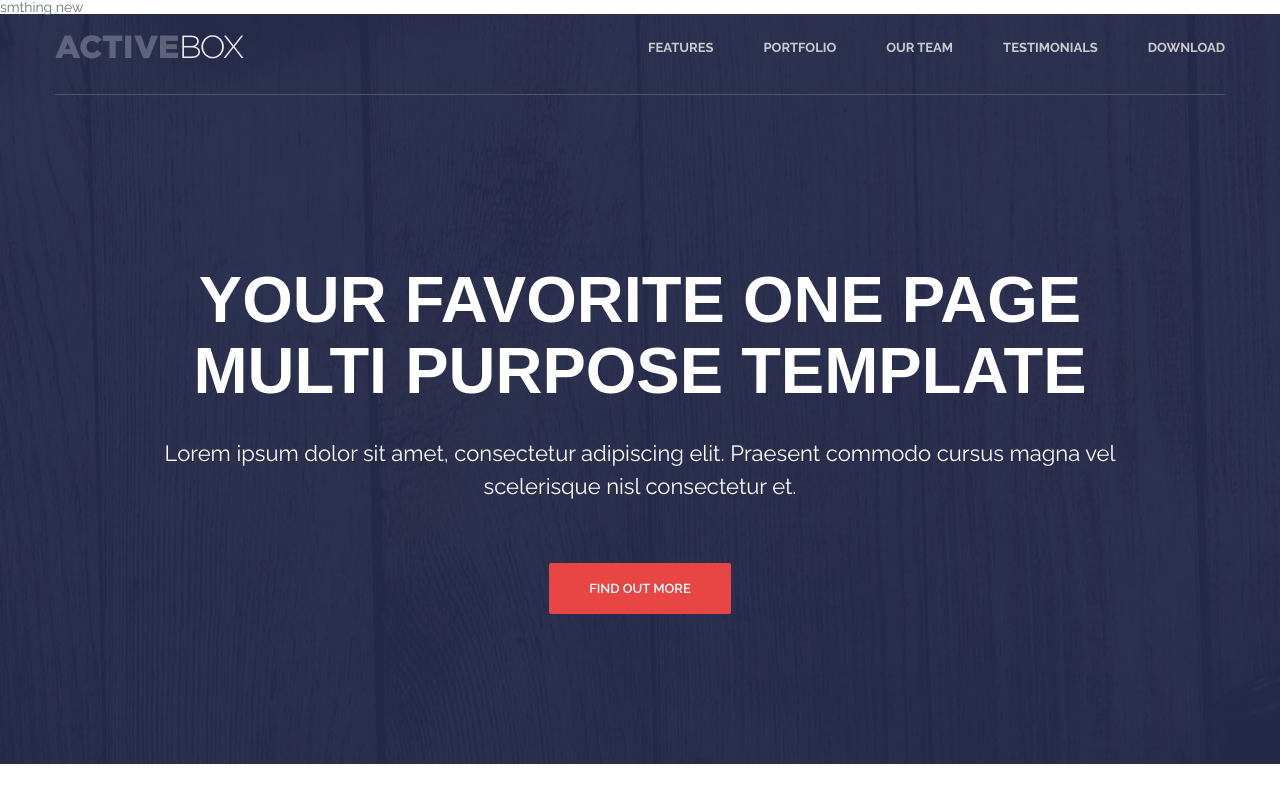
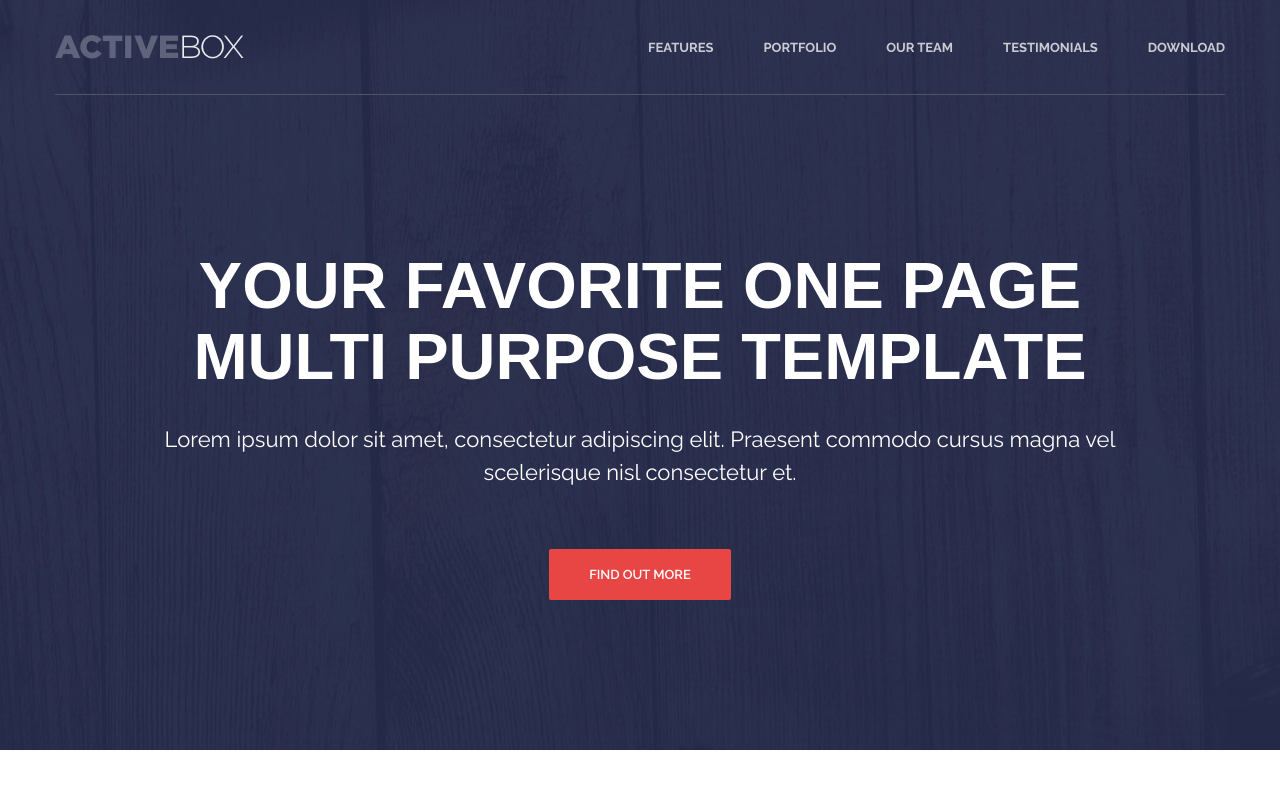
Before and after one commit to chillhaze/ActiveBox, a plain HTML site: page index.html in a window 1280 px wide. Shown: the top 800 px of the page. Drawn offline with Linux system fonts and the light colour scheme.

Commit message:
all clear

```diff
--- a/index.html
+++ b/index.html
@@ -54,8 +54,6 @@
         </g>
       </symbol>
     </svg>
-
-    smthing new
 
     <!-- Header -->
     <header class="header">
```
